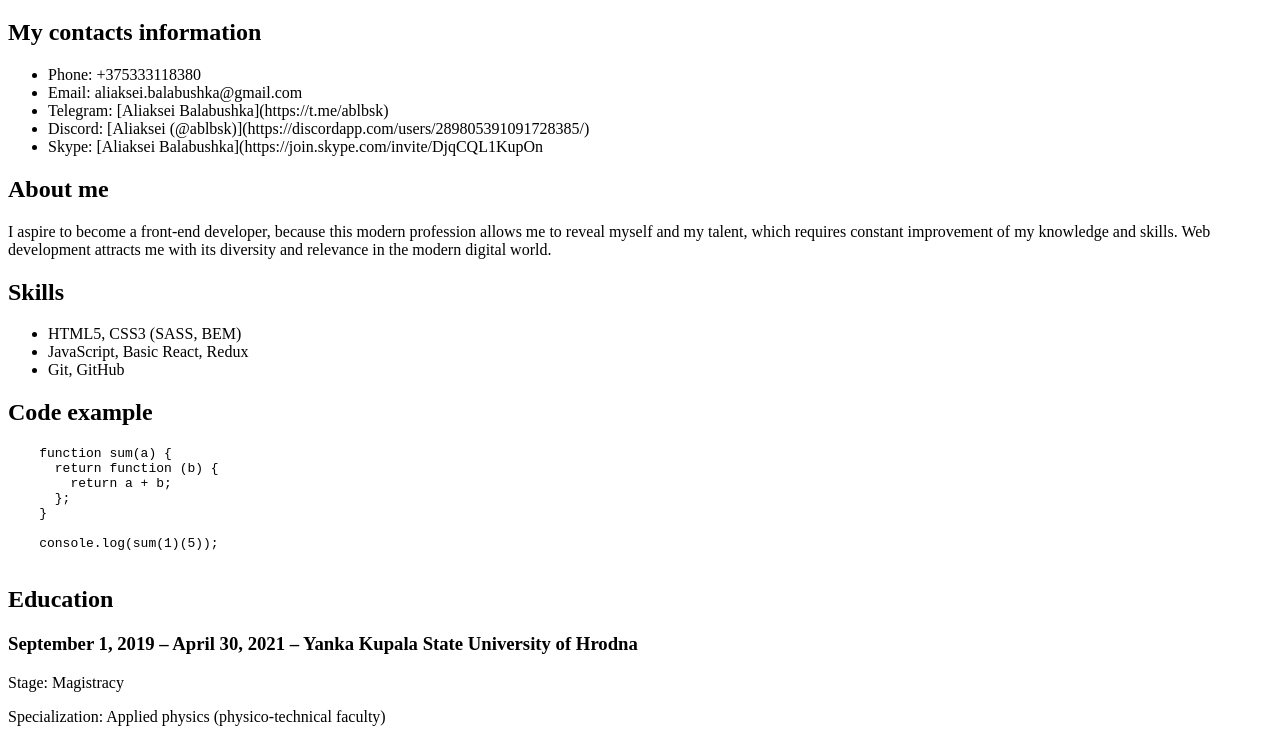
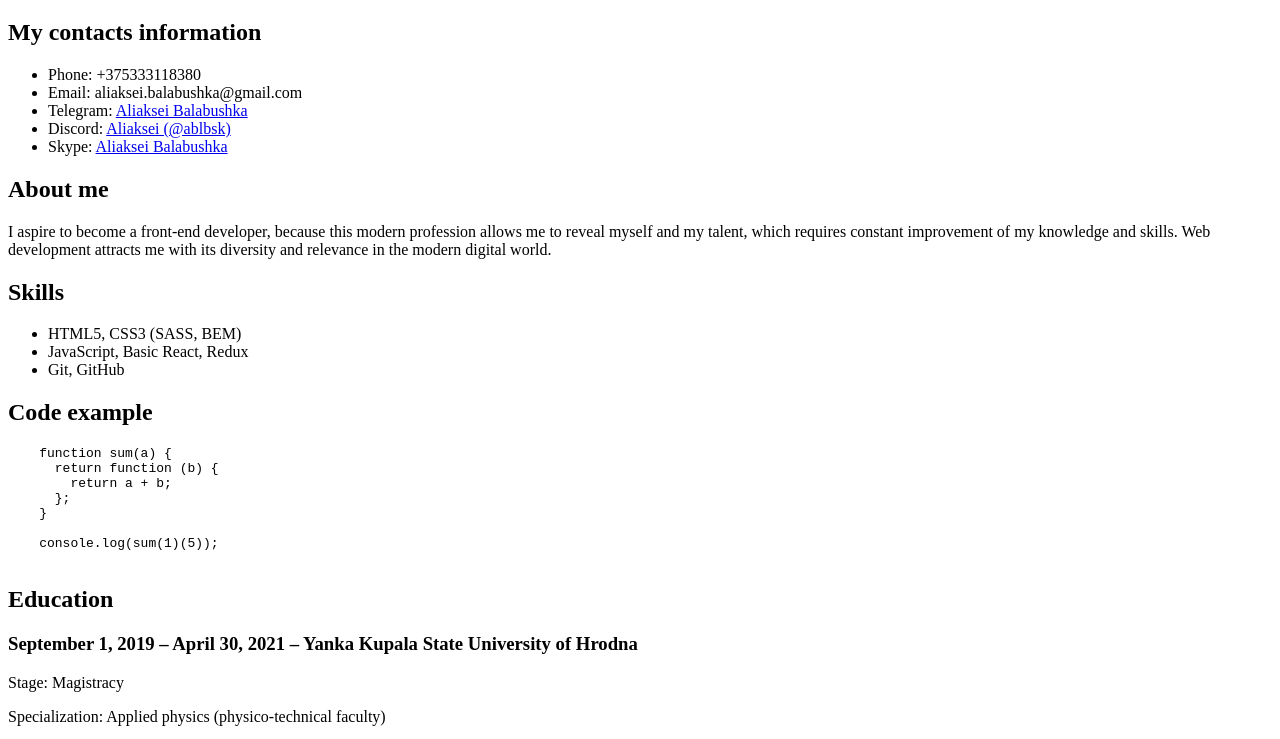
Before and after one commit to ablbsk/rsschool-cv, a plain HTML site: page index.html in a window 1280 px wide. Shown: the part 61-800 px from the top of the page. Drawn offline with Linux system fonts and the light colour scheme.

Commit message:
fix: fix links in contacts section, change document title

```diff
--- a/index.html
+++ b/index.html
@@ -2,7 +2,7 @@
 <html lang="en">
 <head>
   <meta charset="UTF-8">
-  <title>Document</title>
+  <title>CV — Aliaksei Balabushka</title>
 </head>
 <body>
   <h1>Aliaksei Balabushka</h1>
@@ -10,9 +10,9 @@
   <ul>
     <li>Phone:  +375333118380</li>
     <li>Email:  aliaksei.balabushka@gmail.com  </li>
-    <li>Telegram: [Aliaksei Balabushka](https://t.me/ablbsk)</li>
-    <li>Discord: [Aliaksei (@ablbsk)](https://discordapp.com/users/289805391091728385/)</li>
-    <li>Skype:  [Aliaksei Balabushka](https://join.skype.com/invite/DjqCQL1KupOn</li>
+    <li>Telegram: <a href="https://t.me/ablbsk">Aliaksei Balabushka</a></li>
+    <li>Discord: <a href="https://discordapp.com/users/289805391091728385/">Aliaksei (@ablbsk)</a></li>
+    <li>Skype:  <a href="https://join.skype.com/invite/DjqCQL1KupOn">Aliaksei Balabushka</a></li>
   </ul>
   <h2>About me</h2>
   <p>I aspire to become a front-end developer, because this modern profession allows me to reveal myself and my talent, which requires constant improvement of my knowledge and skills. Web development attracts me with its diversity and relevance in the modern digital world.</p>
```
